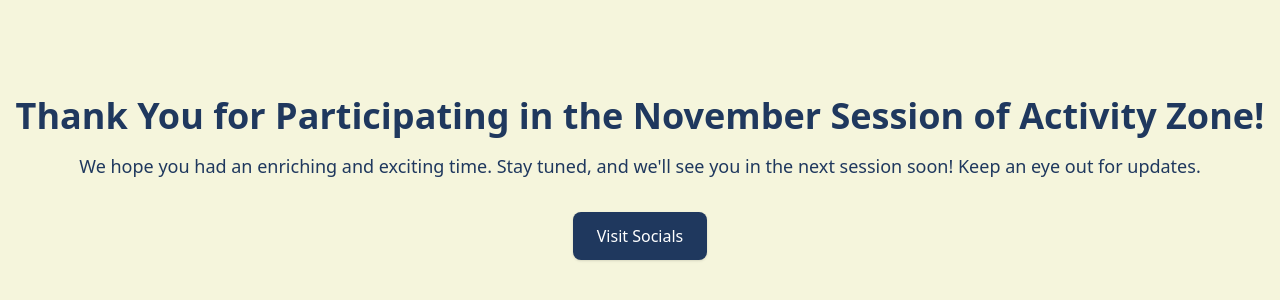
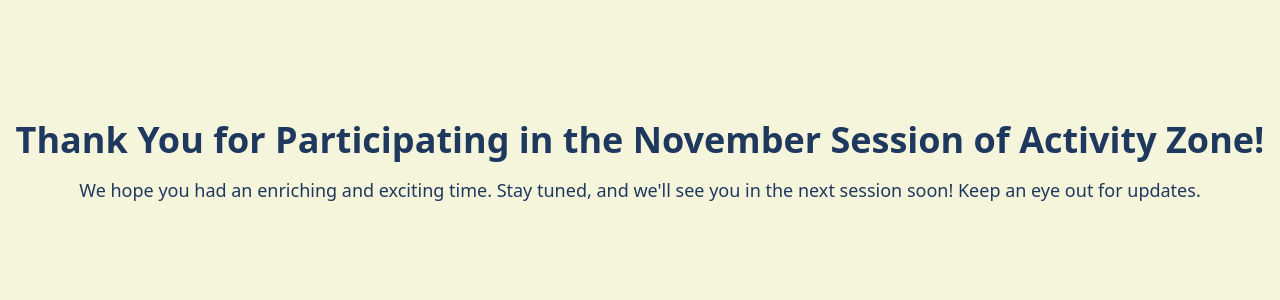
Before and after one commit to StrugglerSuryansh/mlsa-activitty, a React (Vite) app: page / in a window 1280 px wide. Shown: the part 222-522 px from the top of the page. Built offline with nearby package versions, Linux system fonts and the light colour scheme; a web font is replaced by a local one.

Commit message:
changes done

```diff
--- a/src/components/Over.jsx
+++ b/src/components/Over.jsx
@@ -1,15 +1,15 @@
 import React, { useState } from "react";
 
 const Over = () => {
-  const [isClicked, setIsClicked] = useState(false);
+//   const [isClicked, setIsClicked] = useState(false);
 
-  const handleClick = () => {
-    setIsClicked(true);
-    setTimeout(() => {
-      setIsClicked(false);
-      window.open("https://linktr.ee/mlsa_miet", "_blank");
-    }, 300); // Animation duration before opening the link
-  };
+//   const handleClick = () => {
+//     setIsClicked(true);
+//     setTimeout(() => {
+//       setIsClicked(false);
+//       window.open("https://linktr.ee/mlsa_miet", "_blank");
+//     }, 300); // Animation duration before opening the link
+//   };
 
   return (
     <div className="flex flex-col items-center justify-center h-screen text-center">
@@ -19,14 +19,14 @@ const Over = () => {
       <p className="mb-8 text-lg text-primary">
         We hope you had an enriching and exciting time. Stay tuned, and we'll see you in the next session soon! Keep an eye out for updates.
       </p>
-      <button
+      {/* <button
         onClick={handleClick}
         className={`px-6 py-3 font-medium text-white transition rounded-lg shadow bg-primary hover:bg-primary-dark ${
           isClicked ? "scale-95" : "scale-100"
         }`}
       >
         Visit Socials
-      </button>
+      </button> */}
     </div>
   );
 };
```
